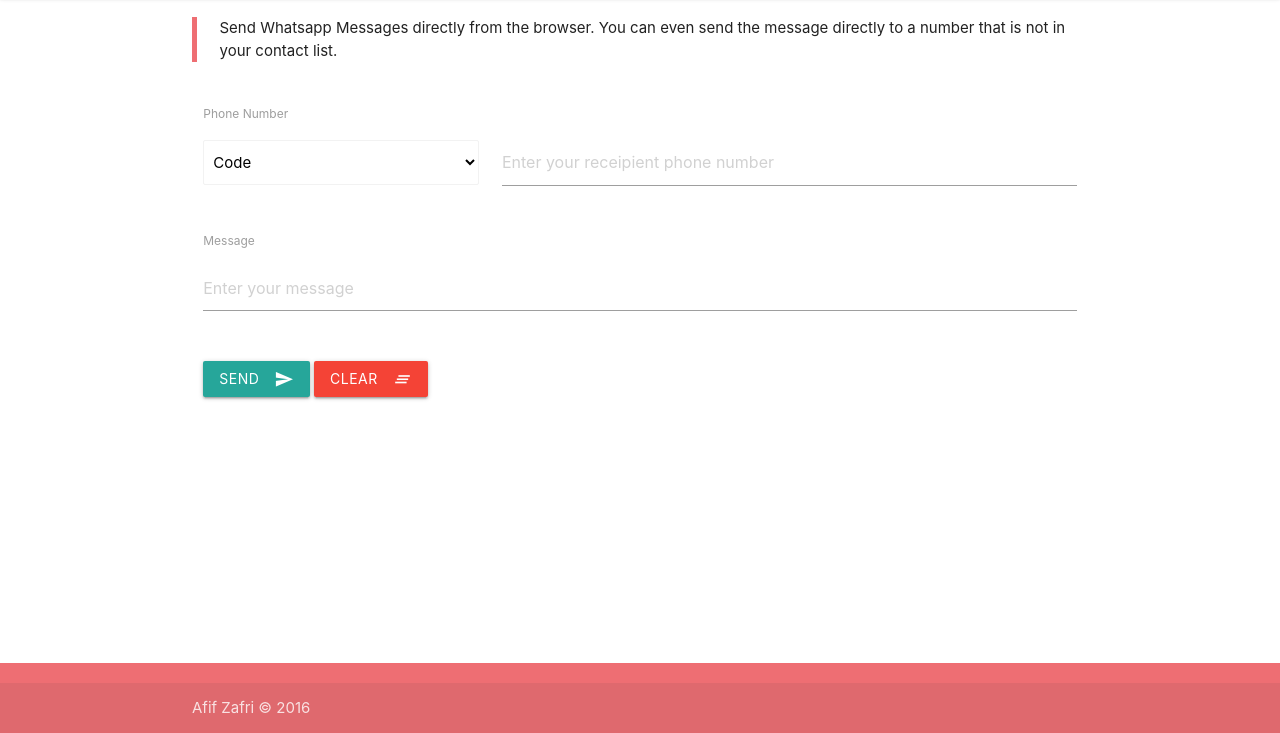
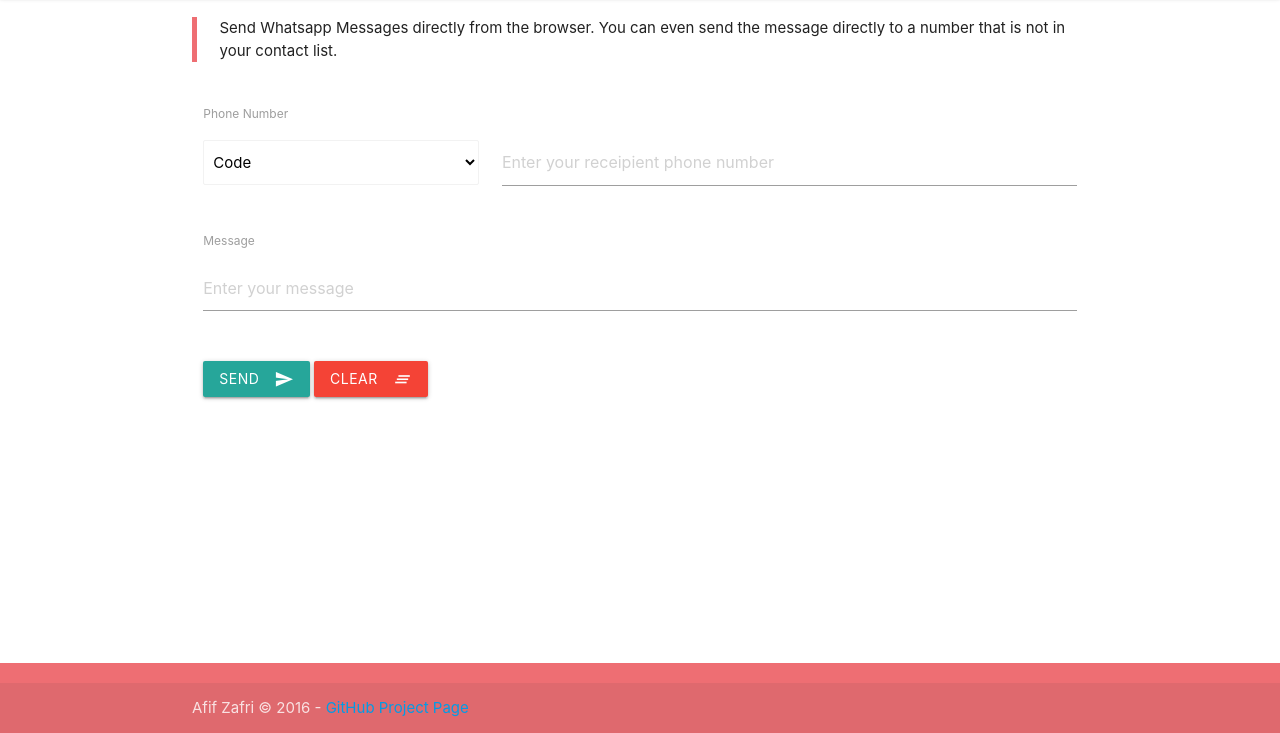
Before and after one commit to afzafri/Whatsapp-Express, a plain HTML site: page index.html in a window 1280 px wide. Shown: the part 67-800 px from the top of the page. Drawn offline with nearby package versions, Linux system fonts and the light colour scheme.

Commit message:
include link to github project page

```diff
--- a/index.html
+++ b/index.html
@@ -85,7 +85,7 @@
 <footer class="page-footer">
 	<div class="footer-copyright">
 		<div class="container">
-			Afif Zafri © 2016
+			Afif Zafri © 2016 - <a href="https://github.com/afzafri/Whatsapp-Express">GitHub Project Page</a>
 		</div>
 	</div>
 </footer>
```
